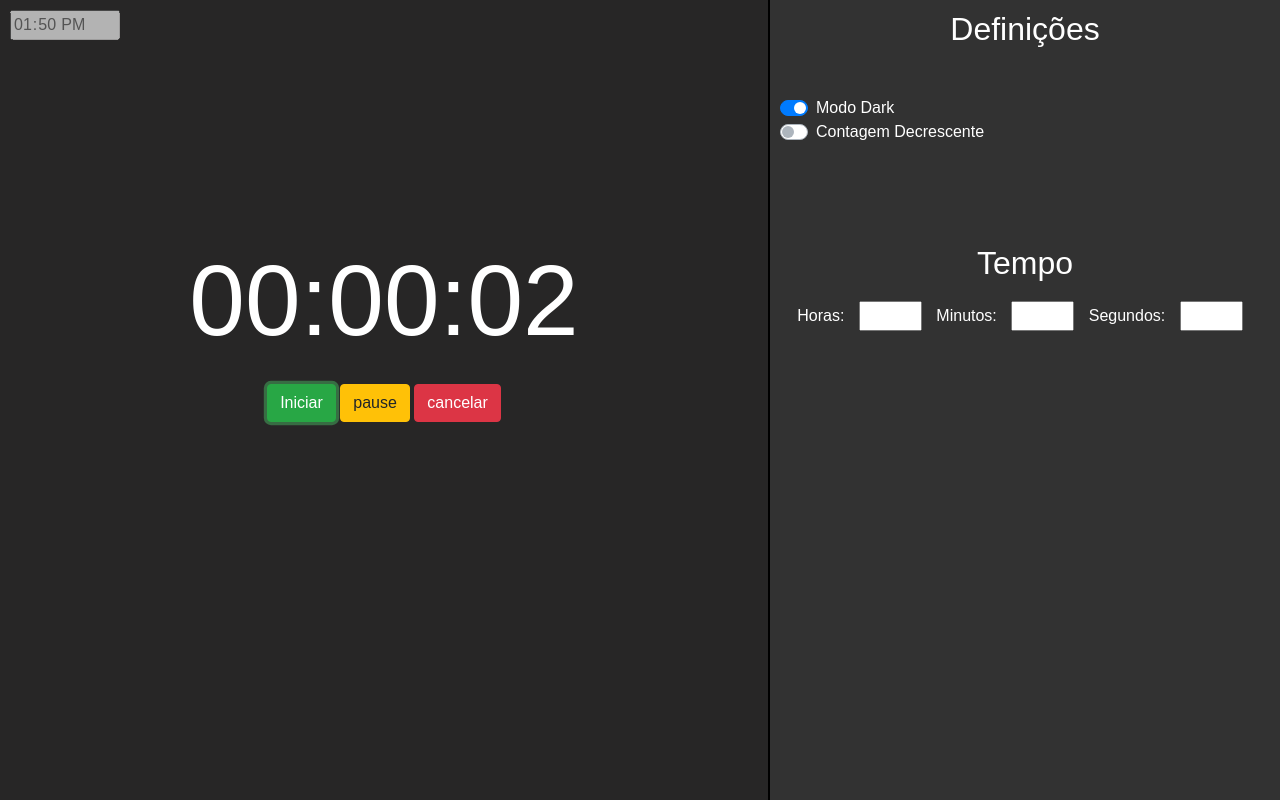
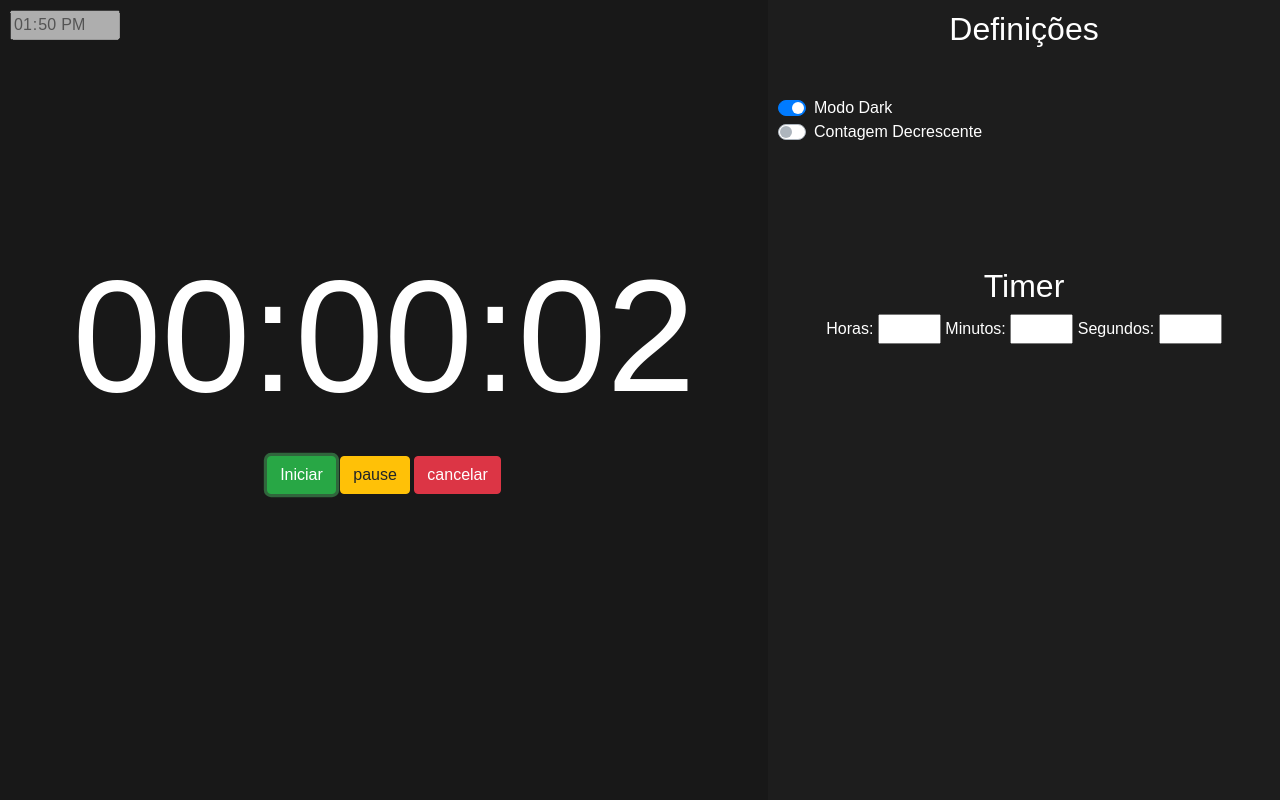
Before and after one commit to lietson/Cronometro, a plain HTML site: page index.html in a window 1280 px wide. Both pictures are taken after a click on the button "Iniciar". Drawn offline with Linux system fonts and the light colour scheme.

Commit message:
new version

```diff
--- a/css/style.css
+++ b/css/style.css
@@ -18,25 +18,24 @@ main {
 .ponometer {
     padding: 10px;
     width: 60%;
-    background-color: rgb(39, 38, 38);
+    background-color: #181818;
 }
 
 .ponometer h1{
     text-align: center;
     margin-top: 200px;
-    font-size: 100px;
+    font-size: 10rem;
 }
 
 .settings {
-    border-left: 2px solid #000000;
     padding: 10px;
-    background-color: #1e1e1ee8;
+    background-color: #1d1d1d;
     width: 40%;
     height: 100%;
 }
 
-.time {
-    margin-top: 100px;
+.timer {
+    margin-top: 25%;
 }
 
 .time input{
@@ -44,5 +43,10 @@ main {
 }
 
 .warning{
-    margin-left: 310;
+  margin-top: 100px;
+  text-align: center;
 }
+
+.pause {
+  color: #f00;
+}
--- a/index.html
+++ b/index.html
@@ -1,9 +1,9 @@
 <!DOCTYPE html>
-<html lang="pt-pt">
+<html lang="pt">
 <head>
     <meta charset="UTF-8">
     <meta name="viewport" content="width=device-width, initial-scale=1.0">
-    <title>Cronômetro - Express</title>
+    <title>Cronômetro</title>
 
     <!--Chama de arquivos css-->
     <link rel="stylesheet" href="css/bootstrap.css">
@@ -24,6 +24,7 @@
                 <button class="btn btn-success" data-js="start">Iniciar</button>
                 <button class="btn btn-warning" data-js="pause">pause</button>
                 <button class="btn btn-danger" data-js="cancel">cancelar</button>
+                <h2 class="warning"></h2>
             </div>
         </div>
 
@@ -31,15 +32,15 @@
             <h2 class="text-center">Definições</h2>
             <div class="custom-control custom-switch mt-5">
                 <input type="checkbox" class="custom-control-input" checked="" id="dark">
-                <label class="custom-control-label" for="dark">Modo Dark</label>
+                <label class="custom-control-label danger" for="dark">Modo Dark</label>
             </div>
             <div class="custom-control custom-switch">
                 <input type="checkbox" class="custom-control-input"  id="return">
                 <label class="custom-control-label" for="return">Contagem Decrescente</label>
             </div>
 
-            <div class="time text-center">
-                <h2>Tempo</h2>
+            <div class="timer text-center">
+                <h2>Timer</h2>
                 <!--Input de Horas-->
                 <label for="hours">Horas:</label>
                 <input type="number" name="hours" id="hours" max="24" min="0">
@@ -49,9 +50,7 @@
                 <!--Input dos Segundos-->
                 <label for="seconds">Segundos:</label>
                 <input type="number" name="seconds" id="seconds" max="60" min="0">
-                <h2 class="warning text-center text-danger mt-4"></h2>
             </div>
-
         </div>
     </main>
 
--- a/js/script.js
+++ b/js/script.js
@@ -1,34 +1,51 @@
 (function(){
-    'use strict';
-
-    alert('seja Bem-vindo, espero que goste :)')
+	'use strict'
 
 	//Elementos do DOM
-    var $real_time = document.querySelector('#real_time');// relógio do canto superior esquerdo da página
-    var $btnstart = document.querySelector('[data-js="start"]');// botão Iniciar
-    var $btnpause = document.querySelector('[data-js="pause"]');// botão pause
-    var $btncancel = document.querySelector('[data-js="cancel"]');// botão cancel
-    var $modeDark = document.querySelector('#dark');// input checkbox dark
-    var $return = document.querySelector('#return');// input checkbox box return
-    var $bodyponometer = document.querySelector('.ponometer');// body part da difinição
-    var $counter = document.querySelector('.counter');// Counter(contador)
-    var $hour = document.querySelector('#hours');
-    var $minute = document.querySelector('#minutes');
-    var $second = document.querySelector("#seconds");
-    var $warning = document.querySelector('.warning');
+	const $real_time = document.querySelector('#real_time')// relógio do canto superior esquerdo da página
+	const $btnstart = document.querySelector('[data-js="start"]')// botão Iniciar
+	const $btnpause = document.querySelector('[data-js="pause"]')// botão pause
+	const $btncancel = document.querySelector('[data-js="cancel"]')// botão cancel
+	const $modeDark = document.querySelector('#dark')// input checkbox dark
+	const $return = document.querySelector('#return')// input checkbox box return
+	const $bodyponometer = document.querySelector('.ponometer')// body part da difinição
+  const $settings = document.querySelector('.settings')
+	const $counter = document.querySelector('.counter')// Counter(contador)
+	const $hour = document.querySelector('#hours')
+	const $minute = document.querySelector('#minutes')
+	const $second = document.querySelector("#seconds")
+	const $warning = document.querySelector('.warning')
 
 	// Declaração de variaveis
-    var temporizador;
-    var hor = 0;
-    var min = 0;
-    var seg = 0;
-    var s,h,m
+	var temporizador
+	var hor = 0
+	var min = 0
+	var seg = 0
+	var s, h, m
+
+  let segundos = 0
+  let timer
+
+  function getTimeFromSecund(segundo){
+    const data = new Date(segundo * 1000)
+    return data.toLocaleTimeString('pt-PT', {
+      hour12: false,
+      timeZone: 'GMT'
+    })
+  }
+
+  function iniciaRelogio() {
+    timer = setInterval(function() {
+      segundos++
+      $counter.innerHTML = getTimeFromSecund(segundos)
+    }, 1000)
+  }
 
 	//Hora do canto superior esquerdo do página
 	setInterval(function real_time(){
-        const data = new Date();
-        let hour = data.getHours();
-        let minutes = data.getMinutes();
+		const data = new Date()
+		let hour = data.getHours()
+		let minutes = data.getMinutes()
 
 		//Acrescenta um 0 na hour e nos minutes se a hour ou o minute for menor que 10
 		if(hour < 10){
@@ -45,22 +62,32 @@
 	//Modo Dark
 	$modeDark.addEventListener('change', () => {
 		if($modeDark.checked){
-            document.querySelector('.ponometer').style.background = "rgb(39, 38, 38)"
+			document.querySelector('.ponometer').style.background = "#181818"
 			$counter.style.color = "#fff"
 			document.body.style.color = "#fff"
+      $settings.style.background = "#1d1d1d"
 		}else{
 			document.querySelector('.ponometer').style.background = "#fff"
 			$counter.style.color = "#000"
 			document.body.style.color = "#000"
+      $settings.style.background = "#f8f8f2"
 		}
 	})
 
 	//Inicia o Cronômetro
 	$btnstart.addEventListener('click', () => {
-       if($return.checked){
+    $counter.classList.remove('pause')
+    $warning.innerHTML = ''
+
+		if(!$return.checked){
+      $counter.classList.remove('pause')
+      clearInterval(timer)
+      iniciaRelogio()
+		}else {
 			//Contagem recreciva
-        console.log("ligado")
+
 			$warning.innerHTML = ''
+      $counter.classList.remove('pause')
 
 			h = Array.from(hor)
 			m = Array.from(min)
@@ -94,7 +121,6 @@
 				hor = 23
 
 				temporizador = setInterval(function(){
-
 					seg -= 1
 
 					if(seg < 60){
@@ -134,7 +160,6 @@
 				hor = $hour.value
 
 				temporizador = setInterval(function(){
-
 					if( hor == 0 && min == 0 && seg == 0){
 						$hour.value = ''
 						$minute.value = ''
@@ -171,134 +196,32 @@
 				}, 1000)
 
 			}//Terminou contagem return
-       }else{
-            console.log('desligado')
-            $warning.innerHTML = ''
-
-        h = Array.from(hor)
-        m = Array.from(min)
-        s = Array.from(seg)
-
-        if(hor < 10 && m[0] != 0){
-            hor = "0" + hor
 		}
-        if(min < 10 && h[0] != 0){
-            min = "0" + min
-        }
-        if(seg < 10 && s[0] != 0){
-            seg = "0" + seg
-        }
-
-        if(Number($hour.value) != 0 || Number($hour.value) != '' || Number($minute.value) != 0 || Number($minute.value) != '' || Number($second.value) != 0 || Number($second.value) != ''){
-            $hour.value = Number($hour.value) + 1
-            $minute.value = Number($minute.value) + 1
-            $second.value = Number($second.value) + 1
-        }
-
-        if($hour.value == '' && $minute.value == '' && $second.value == '' && min == 0 && hor == 0 && seg == 0){
-            $warning.innerHTML = 'Click em start mas uma vez'
-        }
-
-        if($hour.value == '' && $minute.value == '' && $second.value == '' || m[1] == 0 || h[1] == 0 || s[1] == 0){
-            $warning.innerHTML = ''
-            temporizador = setInterval(function(){
-
-                seg = Number(1) + Number(seg)
-
-                if(seg < 60){
-                    if(seg < 10){
-                        seg = "0" + seg
-                    }
-                }else{
-                    seg = 0
-                    min = Number(1) + Number(min)
-                    if(min <= 60 ){
-                        if(min < 10)
-                            min = "0" + min
-                    }else{
-                        min = 0
-                        hor = Number(1) + Number(hor)
-                        if(hor <= 24){
-                            if(hor < 10){
-                                hor = "0" + hor
-                            }
-                        }else{
-                            clearInterval(temporizador)
-                        }
-                    }
-                }
-
-                $counter.innerHTML = `${hor}:${min}:${seg}`
-            }, 1000)
-       }else if(Number($hour.value) != 0 && Number($hour.value) != '' && Number($minute.value) != 0 && Number($minute.value) != '' && Number($second.value) != 0 && Number($second.value) != ''){
-        //Temporizador
-        $hour.value = Number($hour.value) - 1
-        $minute.value = Number($minute.value) - 1
-        $second.value = Number($second.value) - 1
-        if($hour.value < 10 && $hour.value > 0){
-            $hour.value = "0" + $hour.value
-            }
-            if($minute.value < 10 && $minute.value > 0){
-                $minute.value = "0" + $minute.value
-            }
-            if($second.value < 10 && $second.value > 0){
-                $second.value = "0" + $second.value
-            }
-           temporizador = setInterval(function(){
-
-                if( hor == Number($hour.value) && min == Number($minute.value) && seg == Number($second.value)){
-                    $hour.value = ''
-                    $minute.value = ''
-                    $second.value = ''
-                    $warning.innerHTML = `Terminou o Tempo`
-                    clearInterval(temporizador)
-                }else{
-                    seg = Number(1) + Number(seg)
-
-                    if(seg < 60){
-                        if(seg < 10){
-                            seg = "0" + seg
-                        }
-                    }else{
-                        seg = 0
-                        min = Number(1) + Number(min)
-                        if(min <= 60 ){
-                            if(min < 10)
-                                min = "0" + min
-                        }else{
-                            min = 0
-                            hor = Number(1) + Number(hor)
-                            if(hor <= 24){
-                                if(hor < 10){
-                                    hor = "0" + hor
-                                }
-                            }else{
-                                clearInterval(temporizador)
-                            }
-                        }
-                    }
-                }
-                $counter.innerHTML = `${hor}:${min}:${seg}`
-        }, 1000)
-       }//Terminou
-       }
-    });
+	})
 
 	$btnpause.addEventListener('click', () => {
+    $counter.classList.add('pause')
+    clearInterval(timer)
 		clearInterval(temporizador)
 		$warning.innerHTML = `Pausado`
 	})
 
 	$btncancel.addEventListener('click', () => {
+    $counter.classList.remove('pause')
+    clearInterval(timer)
 		clearInterval(temporizador)
-        hor = 0;
-        min = 0;
-        seg = 0;
+    segundos = 0
+		hor = 0
+		min = 0
+		seg = 0
 		$hour.value = ''
 		$minute.value = ''
 		$second.value = ''
 		$warning.innerHTML = `Cancelado com êxito`
 		$counter.innerHTML = `00:00:00`
+
+    setTimeout(() => {
+		  $warning.innerHTML = ''
+    }, 2000)
 	})
-
-})();
+})()
```
Also changed, not shown: js/backup.js (added, +111 -0 lines), 1 other file. Lines whose indentation alone changed are shown as unchanged.
